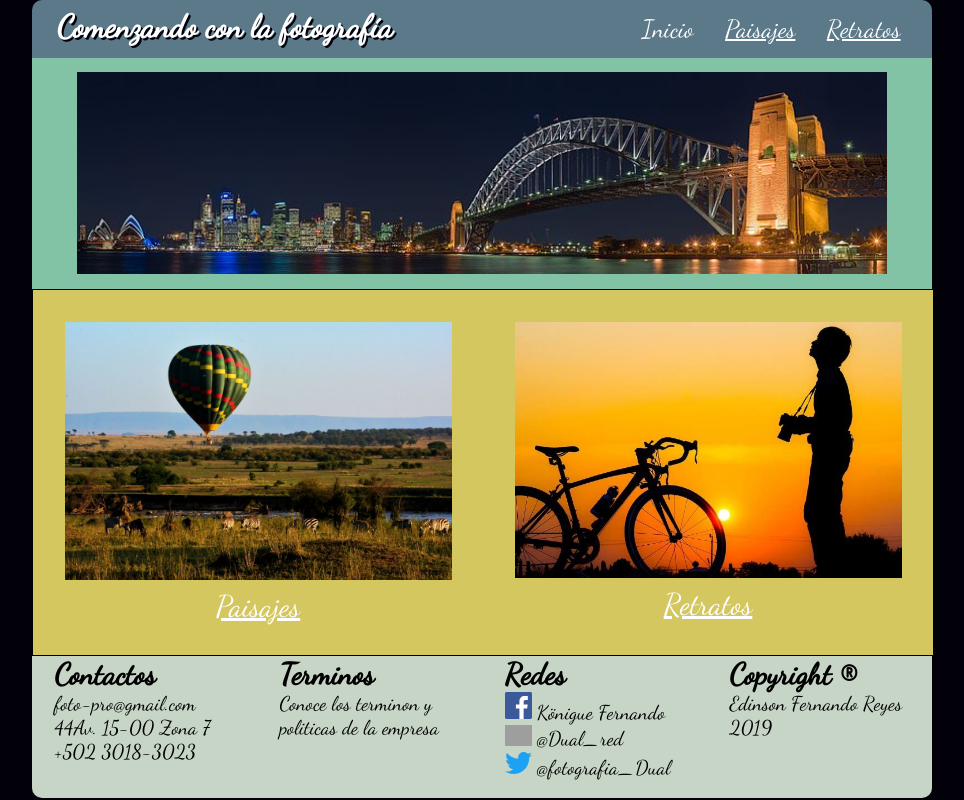
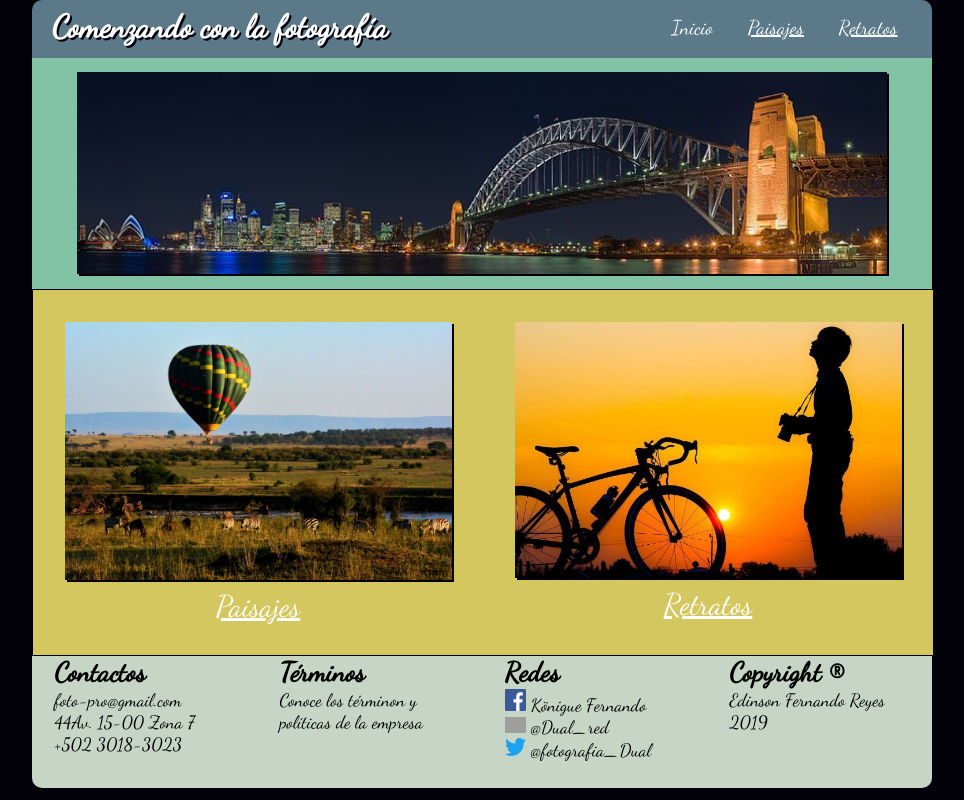
Before and after one commit to EdinsonFR/Fotografia, a plain HTML site: page index.html in a window 1280 px wide. Shown: the whole page, without its empty margins (158-1122 px from the left). Drawn offline with Linux system fonts and the light colour scheme; grey boxes are pictures that could not be loaded.

Commit message:
edición final

```diff
--- a/css/estilos.css
+++ b/css/estilos.css
@@ -24,7 +24,7 @@ body{
   border-radius: 10px 10px 0 0;
 }
 .header h1{
-  margin-left: 25px;
+  margin-left: 20px;
   font-size: 32px;
   text-shadow: 2px 2px #02010a;
 }
@@ -34,11 +34,9 @@ body{
   justify-content: flex-end;
 }
 .menu ul li{
-  margin-top: 3%;
-  margin-right: 16%;
-}
-.menu ul li{
-  font-size: 25px;
+  margin-top: 5%;
+  margin-right: 22%;
+  font-size: 20px;
 }
 .Sin{
   text-decoration: none;
@@ -53,11 +51,15 @@ body{
 }
 .img1{
   width: 90%;
+  box-shadow: 2px 2px #02010a;
 }
 /*  movimiento de imagen  */
+.img2, .img3{
+  box-shadow: 2px 2px #02010a;
+}
 .img2:hover{
   border: 2px solid #82c3a6;
-  box-shadow: 5px 0 #82c3a6;
+  box-shadow: 2px 2px #82c3a6;
   margin-top: 22px;
   -webkit-transform: rotate(10deg);
   -moz-transform: rotate(10deg);
@@ -104,7 +106,7 @@ body{
 .pie{
   width: 100%;
   border-radius: 0 0 10px 10px;
-  font-size: 20px;
+  font-size: 18px;
   background:  #C6d5c5;
 }
 .contactos{
@@ -112,10 +114,10 @@ body{
   justify-content: space-around;
 }
 .contactos ul li img{
-  width: 15%;
+  width: 12%;
 }
 .pie ul{
-  padding-bottom: 2%;
+  padding-bottom: 3%;
   width: 180px;
   list-style: none;
 }
@@ -139,12 +141,12 @@ body{
   }
   /*  cabecera */
   .header h1{
-    margin-left: -20px;
+    margin-left: -5px;
     padding-top: 5px;
     text-align: center;
   }
   .header{
-    height: 110px;
+    height: 100px;
     display: block;
   }
   .menu ul{
@@ -190,8 +192,29 @@ body{
     padding-left: 8%;
   }
   .contactos ul{
-    padding-top: 5%;
+    padding-top: 3%;
+    padding-bottom: 3%;
   }
   .contactos ul li img{
     width: 4%;
   }
+}
+/* Diseño de movimiento */
+.contenido{
+  animation-duration: 1.5s;
+  animation-name: slidein;
+  -webkit-slidein: all 1.5s;
+  -moz-slidein: all 1.5s;
+  -ms-slidein: all 1.5s;
+}
+@keyframes slidein {
+  0%{
+    margin-top: 150%;
+  }
+  60%{
+    margin-top: -5%;
+  }
+  100%{
+    margin-top: 0;
+  }
+}
--- a/css/estilos1.css
+++ b/css/estilos1.css
@@ -24,7 +24,7 @@ body{
   border-radius: 10px 10px 0 0;
 }
 .header h1{
-  margin-left: 25px;
+  margin-left: 20px;
   font-size: 32px;
   text-shadow: 2px 2px #02010a;
 }
@@ -34,11 +34,9 @@ body{
   justify-content: flex-end;
 }
 .menu ul li{
-  margin-top: 3%;
-  margin-right: 16%;
-}
-.menu ul li{
-  font-size: 25px;
+  margin-top: 5%;
+  margin-right: 22%;
+  font-size: 20px;
 }
 .Sin{
   text-decoration: none;
@@ -51,6 +49,7 @@ body{
 .cont img{
   width: 29%;
   margin: 2%;
+  box-shadow: 2px 2px #02010a;
 }
 /*    filtros de las imagenes */
 .uno{
@@ -75,15 +74,19 @@ body{
 .pie{
   width: 100%;
   border-radius: 0 0 10px 10px;
-  font-size: 20px;
+  font-size: 18px;
   background:  #C6d5c5;
 }
 .contactos{
   display: flex;
   justify-content: space-around;
 }
+.contactos ul{
+  padding-top: 2%;
+  padding-bottom: 3%;
+}
 .contactos ul li img{
-  width: 15%;
+  width: 12%;
 }
 .pie ul{
   width: 180px;
@@ -109,12 +112,12 @@ body{
   }
   /*  cabecera */
   .header h1{
-    margin-left: -20px;
+    margin-left: -5px;
     padding-top: 5px;
     text-align: center;
   }
   .header{
-    height: 110px;
+    height: 100px;
     display: block;
   }
   .menu ul{
@@ -159,8 +162,29 @@ body{
     padding-left: 8%;
   }
   .contactos ul{
-    padding-top: 5%;
+    padding-top: 3%;
+    padding-bottom: 3%;
   }
   .contactos ul li img{
     width: 4%;
   }
+}
+/* Diseño de movimiento */
+.contenido{
+  animation-duration: 1.5s;
+  animation-name: slidein;
+  -webkit-slidein: all 1.5s;
+  -moz-slidein: all 1.5s;
+  -ms-slidein: all 1.5s;
+}
+@keyframes slidein {
+  0%{
+    margin-top: 150%;
+  }
+  60%{
+    margin-top: -5%;
+  }
+  100%{
+    margin-top: 0;
+  }
+}
--- a/index.html
+++ b/index.html
@@ -7,6 +7,7 @@
     <link rel="stylesheet" href="css/estilos.css">
   </head>
   <body>
+    <div class="contenido">
       <thead>
         <div class="header">
           <h1>Comenzando con la fotografía</h1>
@@ -41,8 +42,8 @@
             <li>+502 3018-3023</li>
           </ul>
           <ul>
-          <li><h2 class="color">Terminos</h2></li>
-          <li>Conoce los terminon y politicas de la empresa</li>
+            <li><h2 class="color">Términos</h2></li>
+            <li>Conoce los términon y políticas de la empresa</li>
           </ul>
           <ul>
             <li><h2 class="color">Redes</h2></li>
@@ -56,5 +57,6 @@
           </ul>
         </div>
       </footer>
+    </div>
   </body>
 </html>
```
Also changed, not shown: paisajes.html (+4 -2 lines), retratos.html (+5 -3 lines). Lines whose indentation alone changed are shown as unchanged.
